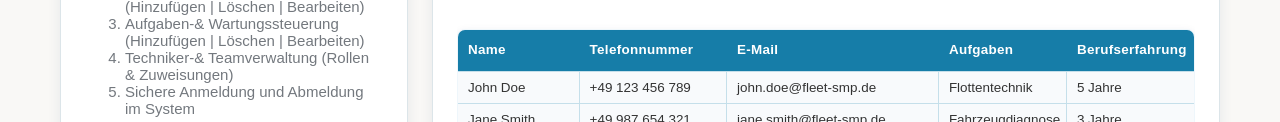
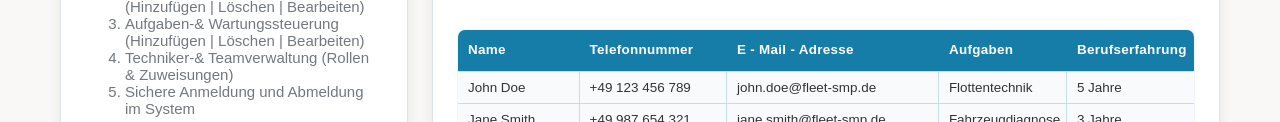
Before and after one commit to GjergjBrahimi-cyber/Automative-Fleet-Management, a plain HTML site: page index.html in a window 1280 px wide. Shown: the part 1049-1171 px from the top of the page. Drawn offline with Linux system fonts and the light colour scheme.

Commit message:
Die E-Mail vervollständigt

```diff
--- a/index.html
+++ b/index.html
@@ -89,7 +89,7 @@
             <tr>
               <th scope="col">Name</th>
               <th scope="col">Telefonnummer</th>
-                            <th scope="col">E-Mail</th>
+              <th scope="col">E - Mail - Adresse</th>
               <th scope="col">Aufgaben</th>
               <th scope="col">Berufserfahrung</th>
             </tr>
```
Lines whose indentation alone changed are shown as unchanged.
